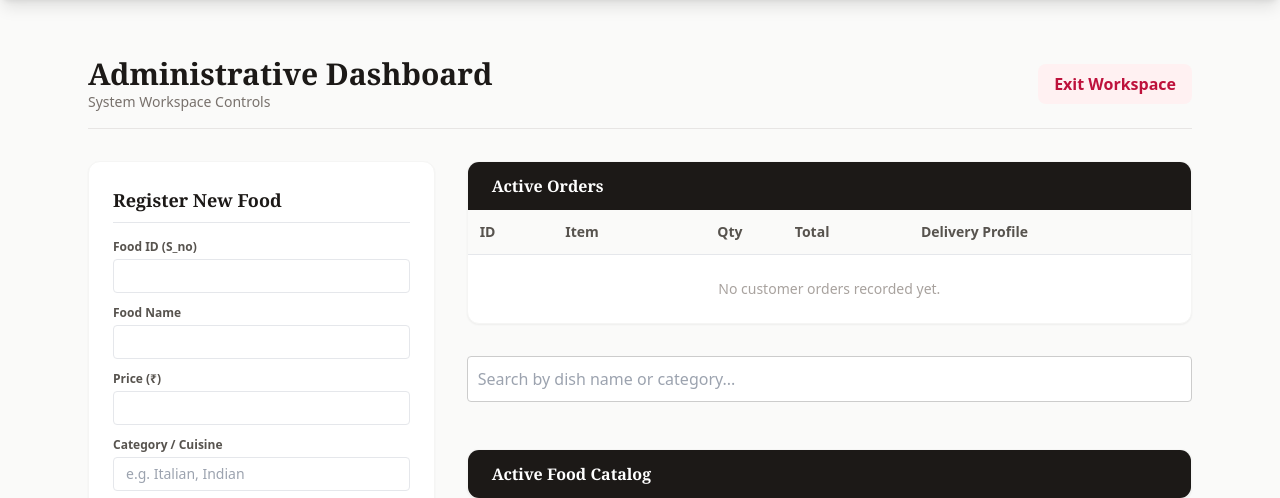
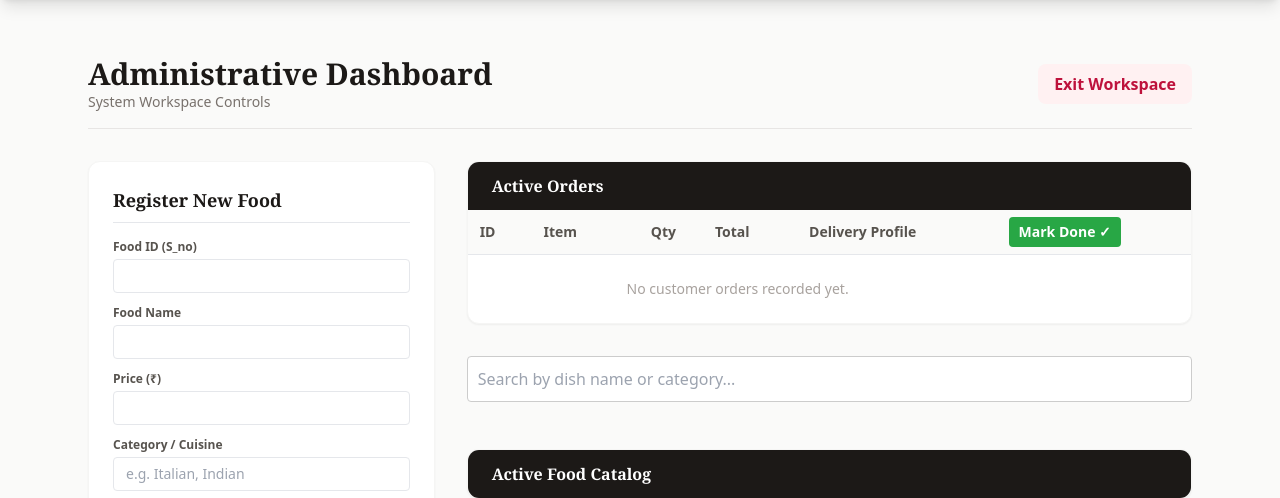
Before and after one commit to blackirron/Restro-Mgmt-Project, a Flask app: template templates/admin_dashboard.html in a window 1280 px wide. Shown: the part 61-559 px from the top of the page. Run offline with Flask 3, Linux system fonts and the light colour scheme; the template is opened without the code that fills it, so the values that code supplies are empty; some libraries are stand-ins or nearby versions.

Commit message:
Update admin_dashboard.html

```diff
--- a/templates/admin_dashboard.html
+++ b/templates/admin_dashboard.html
@@ -58,6 +58,11 @@
                             <th class="p-3 text-center">Qty</th>
                             <th class="p-3">Total</th>
                             <th class="p-3">Delivery Profile</th>
+                            <th> <form action="{{ url_for('complete_order', order_id=order.O_id) }}" method="POST" style="margin: 0;">
+    <button type="submit" style="background-color: #28a745; color: white; border: none; padding: 5px 10px; border-radius: 4px; cursor: pointer;">
+        Mark Done ✓
+    </button>
+</form></th>
                         </tr>
                     </thead>
                     <tbody class="divide-y divide-stone-100 text-stone-700">
```
